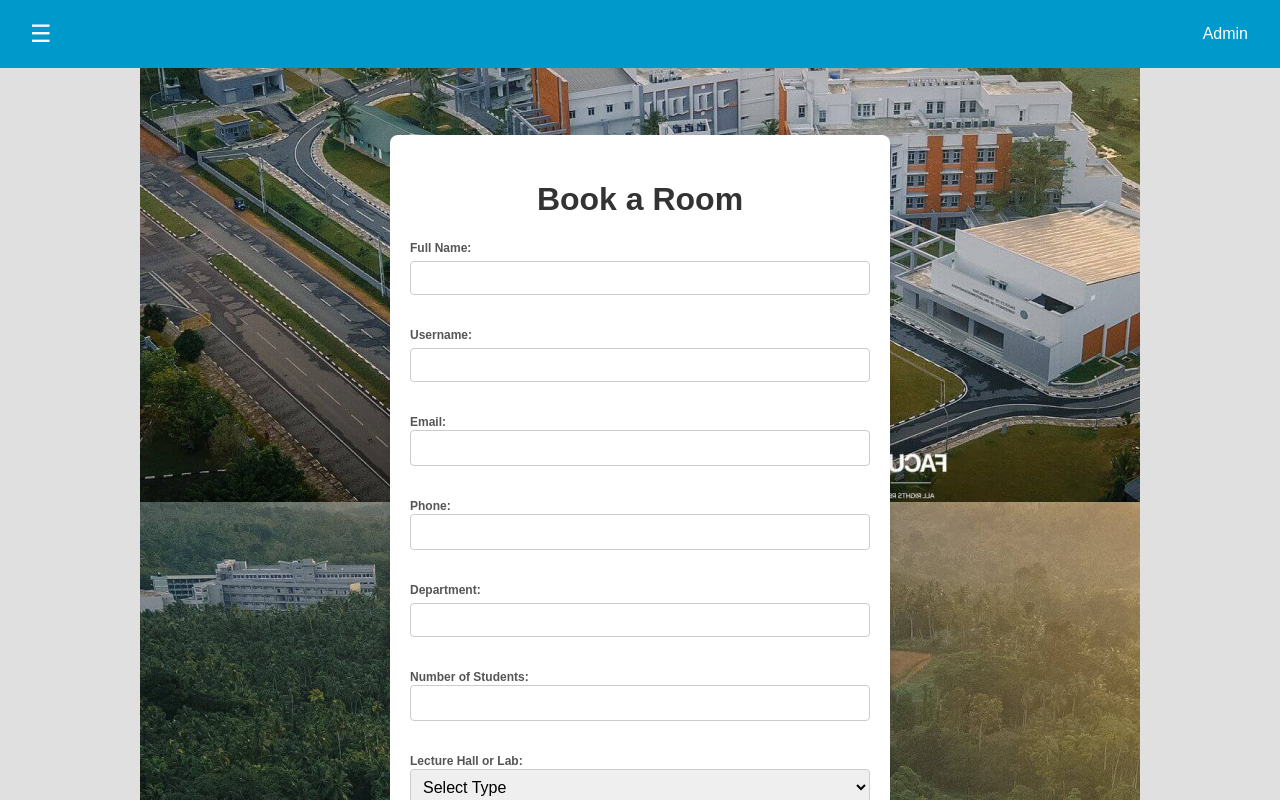
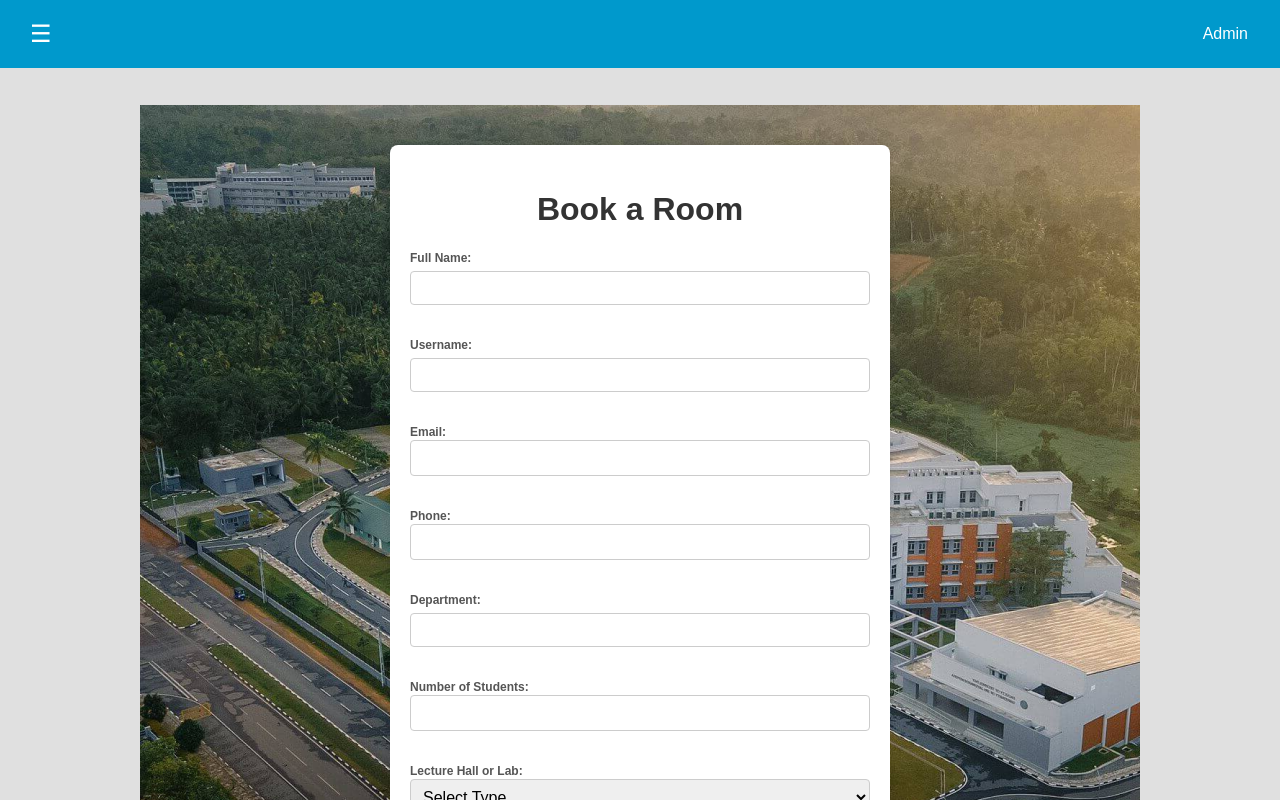
Before and after one commit to gunathilakax/ReservationSystem, a React (Vite) app in the folder frontend/: page /admin-booking in a window 1280 px wide. Shown: the top 800 px of the page. Built offline with nearby package versions, Linux system fonts and the light colour scheme.

Commit message:
Stylings

```diff
--- a/frontend/src/pages/AdminBooking.css
+++ b/frontend/src/pages/AdminBooking.css
@@ -7,10 +7,11 @@
   min-height: 100vh; /* Ensure full height */
   background-image: url("../assets/bgimg.png");
   width: 1000px;
+  margin-top: 400px;
 }
 
 .form-section {
-  margin-top: 400px;
+  margin-top: 20px;
   background-color: white; /* White background for the form */
   border-radius: 8px; /* Rounded corners */
   box-shadow: 0 2px 10px rgba(0, 0, 0, 0.1); /* Subtle shadow */
--- a/frontend/src/pages/AdminCalendarPage.css
+++ b/frontend/src/pages/AdminCalendarPage.css
@@ -1,5 +1,5 @@
 .admin-calendar-page {
-    margin-top: 200px;
+    margin-top: 180px;
     padding: 20px;
     background-image: url("../assets/bgimg.png");
     width: 1000px;
```
